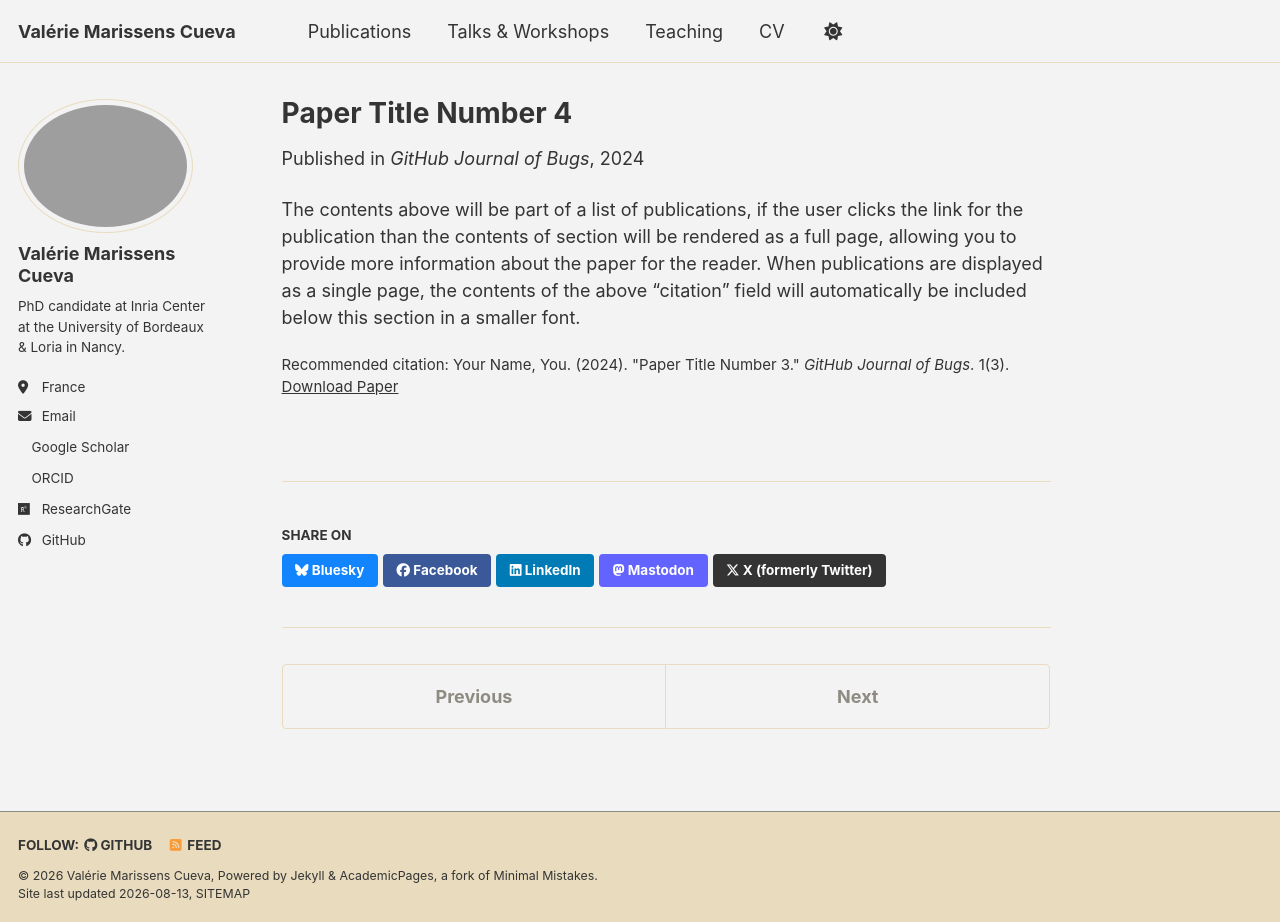
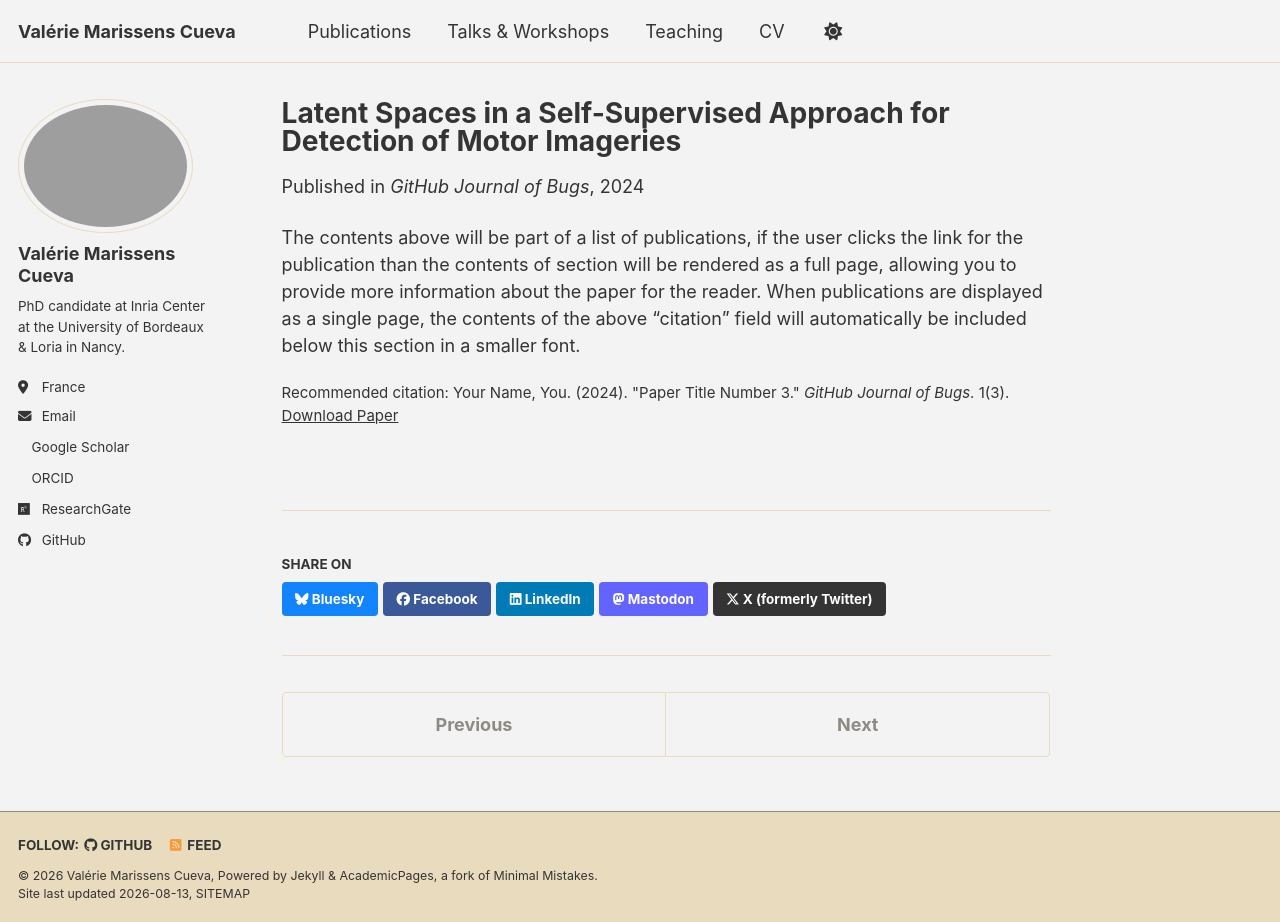
Before and after one commit to vmarissenscueva/vmarissenscueva.github.io, a Jekyll site: the page built from _publications/2023cortico.md, in a window 1280 px wide and 922 px high. Built offline with Jekyll 4.4.1, drawn with Linux system fonts in a browser that asks for light colours; a style sheet for code colours, icons or effects is not loaded.

Commit message:
Update 2023cortico.md

```diff
--- a/_publications/2023cortico.md
+++ b/_publications/2023cortico.md
@@ -1,12 +1,12 @@
 ---
-title: "Paper Title Number 4"
+title: "Latent Spaces in a Self-Supervised Approach for Detection of Motor Imageries"
 collection: publications
 category: conferences
 permalink: /publication/2023cortico
 excerpt: 'This paper is about fixing template issue #693.'
-date: 2024-02-17
+date: 2024-05-17
 venue: 'GitHub Journal of Bugs'
-paperurl: 'https://academicpages.github.io/files/paper3.pdf'
+paperurl: 'https://hal.science/hal-04125823/file/Poster_CORTICO_2023.pdf'
 citation: 'Your Name, You. (2024). &quot;Paper Title Number 3.&quot; <i>GitHub Journal of Bugs</i>. 1(3).'
 ---
 
```
